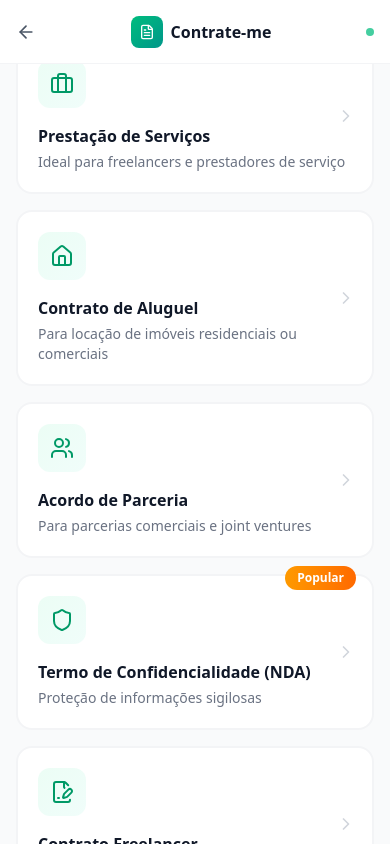
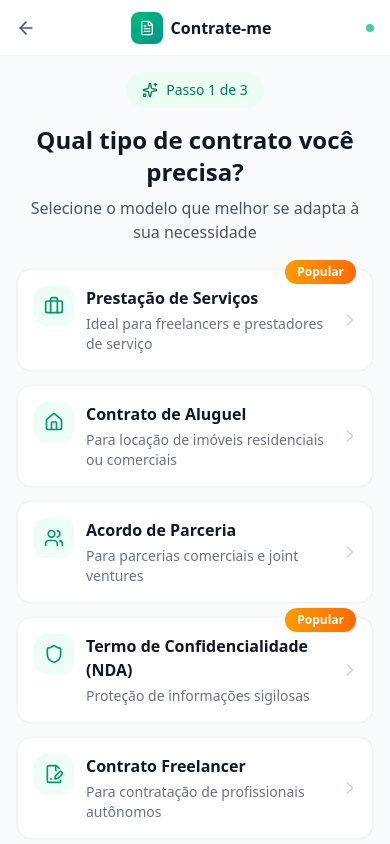
Before and after one commit to DanielHHEe/Meu-ia-inteligente, a React (Vite) app: page /chat in a window 390 px wide. Built offline with nearby package versions, Linux system fonts and the light colour scheme.

Commit message:
commit chat

```diff
--- a/src/Chat.jsx
+++ b/src/Chat.jsx
@@ -21,7 +21,6 @@ import {
   Clock,
   CreditCard,
 } from "lucide-react";
-
 // ==================== CONTRACT TYPES ====================
 const contractTypes = [
   {
@@ -67,11 +66,10 @@ const contractTypes = [
     popular: false,
   },
 ];
-
 // ==================== CHAT HEADER ====================
 const ChatHeader = () => {
   return (
-    <header className="fixed top-0 left-0 right-0 z-50 bg-white/95 backdrop-blur-md border-b border-gray-100 h-16">
+    <header className="fixed top-0 left-0 right-0 z-50 bg-white/95 backdrop-blur-md border-b border-gray-100 h-14 sm:h-16">
       <div className="max-w-5xl mx-auto px-4 sm:px-6 lg:px-8 h-full">
         <div className="flex items-center justify-between h-full">
           <Link
@@ -81,14 +79,12 @@ const ChatHeader = () => {
             <ArrowLeft className="w-5 h-5" />
             <span className="font-medium hidden sm:inline">Voltar</span>
           </Link>
-
           <div className="flex items-center gap-2">
             <div className="w-8 h-8 rounded-lg bg-gradient-to-br from-emerald-500 to-teal-600 flex items-center justify-center">
               <FileText className="w-4 h-4 text-white" />
             </div>
             <span className="font-bold text-gray-900">Contrate-me</span>
           </div>
-
           <div className="flex items-center gap-2 text-sm text-gray-500">
             <div className="w-2 h-2 rounded-full bg-emerald-500 animate-pulse" />
             <span className="hidden sm:inline">IA Online</span>
@@ -98,7 +94,6 @@ const ChatHeader = () => {
     </header>
   );
 };
-
 // ==================== CONTRACT TYPE SELECTOR ====================
 const ContractTypeSelector = ({ onSelect }) => {
   return (
@@ -107,7 +102,7 @@ const ContractTypeSelector = ({ onSelect }) => {
       animate={{ opacity: 1, y: 0 }}
       className="w-full max-w-4xl mx-auto"
     >
-      <div className="text-center mb-8">
+      <div className="text-center mb-6 sm:mb-8">
         <div className="inline-flex items-center gap-2 px-4 py-2 rounded-full bg-emerald-50 text-emerald-700 text-sm font-medium mb-4">
           <Sparkles className="w-4 h-4" />
           Passo 1 de 3
@@ -119,8 +114,7 @@ const ContractTypeSelector = ({ onSelect }) => {
           Selecione o modelo que melhor se adapta à sua necessidade
         </p>
       </div>
-
-      <div className="grid grid-cols-1 sm:grid-cols-2 lg:grid-cols-3 gap-4">
+      <div className="grid grid-cols-1 sm:grid-cols-2 lg:grid-cols-3 gap-3 sm:gap-4">
         {contractTypes.map((type, index) => (
           <motion.button
             key={type.id}
@@ -128,49 +122,44 @@ const ContractTypeSelector = ({ onSelect }) => {
             animate={{ opacity: 1, y: 0 }}
             transition={{ delay: index * 0.1 }}
             onClick={() => onSelect(type)}
-            className="group relative p-5 rounded-2xl border-2 border-gray-100 bg-white hover:border-emerald-500 hover:shadow-lg hover:shadow-emerald-500/10 transition-all duration-300 text-left"
+            className="group relative p-4 sm:p-5 rounded-2xl border-2 border-gray-100 bg-white hover:border-emerald-500 hover:shadow-lg hover:shadow-emerald-500/10 transition-all duration-300 text-left min-h-[80px] overflow-visible"
           >
             {type.popular && (
               <div className="absolute -top-2.5 right-4 px-3 py-1 bg-gradient-to-r from-amber-500 to-orange-500 text-white text-xs font-bold rounded-full">
                 Popular
               </div>
             )}
-            <div className="w-12 h-12 rounded-xl bg-gradient-to-br from-emerald-50 to-teal-50 flex items-center justify-center mb-4 group-hover:from-emerald-100 group-hover:to-teal-100 transition-colors">
-              <type.icon className="w-6 h-6 text-emerald-600" />
+            <div className="flex items-start gap-3 pr-6">
+              <div className="w-10 h-10 sm:w-12 sm:h-12 rounded-xl bg-gradient-to-br from-emerald-50 to-teal-50 flex items-center justify-center flex-shrink-0 group-hover:from-emerald-100 group-hover:to-teal-100 transition-colors">
+                <type.icon className="w-5 h-5 sm:w-6 sm:h-6 text-emerald-600" />
+              </div>
+              <div className="flex-1 min-w-0">
+                <h3 className="font-semibold text-gray-900 mb-1 group-hover:text-emerald-600 transition-colors break-words">
+                  {type.name}
+                </h3>
+                <p className="text-sm text-gray-500 break-words">{type.description}</p>
+              </div>
             </div>
-            <h3 className="font-semibold text-gray-900 mb-1 group-hover:text-emerald-600 transition-colors">
-              {type.name}
-            </h3>
-            <p className="text-sm text-gray-500">{type.description}</p>
-            <ChevronRight className="absolute right-4 top-1/2 -translate-y-1/2 w-5 h-5 text-gray-300 group-hover:text-emerald-500 group-hover:translate-x-1 transition-all" />
+            <ChevronRight className="absolute right-3 top-1/2 -translate-y-1/2 w-5 h-5 text-gray-300 group-hover:text-emerald-500 group-hover:translate-x-1 transition-all flex-shrink-0" />
           </motion.button>
         ))}
       </div>
     </motion.div>
   );
 };
-
 // ==================== MESSAGE BUBBLE ====================
 const MessageBubble = ({ message, isBot }) => {
   return (
     <motion.div
       initial={{ opacity: 0, y: 10 }}
       animate={{ opacity: 1, y: 0 }}
-      className={`flex gap-2 sm:gap-3 ${isBot ? "" : "flex-row-reverse"}`}
+      className={`flex gap-2 sm:gap-3 ${isBot ? "justify-start" : "justify-end"}`}
     >
-      <div
-        className={`flex-shrink-0 w-8 h-8 sm:w-9 sm:h-9 rounded-full flex items-center justify-center ${
-          isBot
-            ? "bg-gradient-to-br from-emerald-500 to-teal-600"
-            : "bg-gradient-to-br from-slate-700 to-slate-900"
-        }`}
-      >
-        {isBot ? (
+      {isBot && (
+        <div className="flex-shrink-0 w-8 h-8 sm:w-9 sm:h-9 rounded-full bg-gradient-to-br from-emerald-500 to-teal-600 flex items-center justify-center">
           <Bot className="w-4 h-4 sm:w-5 sm:h-5 text-white" />
-        ) : (
-          <User className="w-4 h-4 sm:w-5 sm:h-5 text-white" />
-        )}
-      </div>
+        </div>
+      )}
       <div
         className={`max-w-[75%] sm:max-w-[80%] px-3 sm:px-4 py-2.5 sm:py-3 rounded-2xl ${
           isBot
@@ -182,17 +171,21 @@ const MessageBubble = ({ message, isBot }) => {
           {message}
         </p>
       </div>
+      {!isBot && (
+        <div className="flex-shrink-0 w-8 h-8 sm:w-9 sm:h-9 rounded-full bg-gradient-to-br from-slate-700 to-slate-900 flex items-center justify-center">
+          <User className="w-4 h-4 sm:w-5 sm:h-5 text-white" />
+        </div>
+      )}
     </motion.div>
   );
 };
-
 // ==================== TYPING INDICATOR ====================
 const TypingIndicator = () => {
   return (
     <motion.div
       initial={{ opacity: 0, y: 10 }}
       animate={{ opacity: 1, y: 0 }}
-      className="flex gap-2 sm:gap-3"
+      className="flex gap-2 sm:gap-3 justify-start"
     >
       <div className="flex-shrink-0 w-8 h-8 sm:w-9 sm:h-9 rounded-full bg-gradient-to-br from-emerald-500 to-teal-600 flex items-center justify-center">
         <Bot className="w-4 h-4 sm:w-5 sm:h-5 text-white" />
@@ -219,27 +212,23 @@ const TypingIndicator = () => {
     </motion.div>
   );
 };
-
 // ==================== CHAT INPUT ====================
 const ChatInput = ({ value, onChange, onSend, disabled }) => {
   const textareaRef = useRef(null);
-
   const handleKeyDown = (e) => {
     if (e.key === "Enter" && !e.shiftKey) {
       e.preventDefault();
       onSend();
     }
   };
-
   useEffect(() => {
     if (textareaRef.current) {
       textareaRef.current.style.height = "auto";
       textareaRef.current.style.height = textareaRef.current.scrollHeight + "px";
     }
   }, [value]);
-
   return (
-    <div className="border-t border-gray-100 bg-white p-3 sm:p-4 flex-shrink-0 safe-area-bottom">
+    <div className="border-t border-gray-100 bg-white p-3 sm:p-4 flex-shrink-0" style={{ paddingBottom: "calc(12px + env(safe-area-inset-bottom, 0px))" }}>
       <div className="max-w-3xl mx-auto">
         <div className="flex items-end gap-2 bg-gray-50 rounded-2xl p-2 border border-gray-200 focus-within:border-emerald-500 focus-within:ring-2 focus-within:ring-emerald-500/20 transition-all">
           <textarea
@@ -250,12 +239,13 @@ const ChatInput = ({ value, onChange, onSend, disabled }) => {
             placeholder="Digite sua resposta..."
             disabled={disabled}
             rows={1}
-            className="flex-1 bg-transparent px-2 sm:px-3 py-2 text-sm sm:text-base text-gray-800 placeholder-gray-400 resize-none focus:outline-none min-h-[40px] max-h-32 overflow-y-auto"
+            style={{ fontSize: "16px" }}
+            className="flex-1 bg-transparent px-2 sm:px-3 py-2 text-gray-800 placeholder-gray-400 resize-none focus:outline-none min-h-[40px] max-h-32 overflow-y-auto"
           />
           <button
             onClick={onSend}
             disabled={disabled || !value.trim()}
-            className="flex-shrink-0 w-10 h-10 sm:w-11 sm:h-11 rounded-xl bg-gradient-to-r from-emerald-600 to-teal-600 text-white flex items-center justify-center hover:from-emerald-700 hover:to-teal-700 disabled:opacity-50 disabled:cursor-not-allowed transition-all duration-200 hover:scale-105 active:scale-95"
+            className="flex-shrink-0 w-10 h-10 rounded-xl bg-gradient-to-r from-emerald-600 to-teal-600 text-white flex items-center justify-center hover:from-emerald-700 hover:to-teal-700 disabled:opacity-50 disabled:cursor-not-allowed transition-all duration-200 hover:scale-105 active:scale-95"
           >
             {disabled ? (
               <Loader2 className="w-5 h-5 animate-spin" />
@@ -271,7 +261,6 @@ const ChatInput = ({ value, onChange, onSend, disabled }) => {
     </div>
   );
 };
-
 // ==================== PROGRESS SIDEBAR ====================
 const ProgressSidebar = ({ currentStep, contractType }) => {
   const steps = [
@@ -279,7 +268,6 @@ const ProgressSidebar = ({ currentStep, contractType }) => {
     { id: 2, name: "Informações", icon: Users },
     { id: 3, name: "Pagamento", icon: CreditCard },
   ];
-
   return (
     <div className="hidden lg:flex lg:flex-col w-72 bg-gradient-to-b from-slate-900 to-slate-800 text-white p-6 fixed left-0 top-16 bottom-0">
       <div className="mb-8">
@@ -293,7 +281,6 @@ const ProgressSidebar = ({ currentStep, contractType }) => {
           <p className="text-sm text-gray-400">Selecione um tipo</p>
         )}
       </div>
-
       <div className="space-y-4 flex-1">
         <h4 className="text-sm font-medium text-gray-400 uppercase tracking-wider">
           Progresso
@@ -334,7 +321,6 @@ const ProgressSidebar = ({ currentStep, contractType }) => {
           </div>
         ))}
       </div>
-
       <div className="mt-auto">
         <div className="p-4 rounded-xl bg-white/5 border border-white/10">
           <div className="flex items-center gap-2 text-emerald-400 mb-2">
@@ -350,16 +336,13 @@ const ProgressSidebar = ({ currentStep, contractType }) => {
     </div>
   );
 };
-
 // ==================== CHAT INTERFACE ====================
 const ChatInterface = ({ contractType, messages, isTyping, inputValue, setInputValue, onSendMessage }) => {
   const messagesEndRef = useRef(null);
   const messagesContainerRef = useRef(null);
-
   useEffect(() => {
     messagesEndRef.current?.scrollIntoView({ behavior: "smooth" });
   }, [messages, isTyping]);
-
   return (
     <div className="flex flex-col h-full">
       {/* Chat Header Info */}
@@ -380,14 +363,13 @@ const ChatInterface = ({ contractType, messages, isTyping, inputValue, setInputV
           </div>
         </div>
       </div>
-
       {/* Messages Area */}
       <div
         ref={messagesContainerRef}
         className="flex-1 overflow-y-auto p-3 sm:p-4 lg:p-6 min-h-0"
-        style={{ WebkitOverflowScrolling: 'touch' }}
+        style={{ WebkitOverflowScrolling: "touch" }}
       >
-        <div className="max-w-3xl mx-auto space-y-3 sm:space-y-4 pb-4">
+        <div className="max-w-3xl mx-auto space-y-3 sm:space-y-4 pt-2 pb-4">
           <AnimatePresence>
             {messages.map((msg, index) => (
               <MessageBubble key={index} message={msg.text} isBot={msg.isBot} />
@@ -397,7 +379,6 @@ const ChatInterface = ({ contractType, messages, isTyping, inputValue, setInputV
           <div ref={messagesEndRef} />
         </div>
       </div>
-
       {/* Input Area */}
       <ChatInput
         value={inputValue}
@@ -408,7 +389,6 @@ const ChatInterface = ({ contractType, messages, isTyping, inputValue, setInputV
     </div>
   );
 };
-
 // ==================== MAIN CHAT PAGE ====================
 const Chat = () => {
   const [currentStep, setCurrentStep] = useState(1);
@@ -416,8 +396,6 @@ const Chat = () => {
   const [messages, setMessages] = useState([]);
   const [inputValue, setInputValue] = useState("");
   const [isTyping, setIsTyping] = useState(false);
-
-  // Questions for contract generation (example for Prestação de Serviços)
   const contractQuestions = {
     "prestacao-servicos": [
       "Qual é o nome completo ou razão social do CONTRATANTE (quem vai pagar pelo serviço)?",
@@ -439,15 +417,11 @@ const Chat = () => {
       "Qual será o prazo de vigência?",
     ],
   };
-
   const [currentQuestionIndex, setCurrentQuestionIndex] = useState(0);
   const [answers, setAnswers] = useState([]);
-
   const handleSelectContract = (type) => {
     setSelectedContract(type);
     setCurrentStep(2);
-
-    // Start chat with welcome message
     const questions = contractQuestions[type.id] || contractQuestions.default;
     setTimeout(() => {
       setMessages([
@@ -466,23 +440,19 @@ const Chat = () => {
       }, 1500);
     }, 500);
   };
-
   const handleSendMessage = () => {
     if (!inputValue.trim() || isTyping) return;
-
     const userMessage = inputValue.trim();
-    setMessages((prev) => [...prev, { text: userMessage, isBot: false }]);
+    const newMessages = [...messages, { text: userMessage, isBot: false }];
+    setMessages(newMessages);
     setAnswers((prev) => [...prev, userMessage]);
     setInputValue("");
     setIsTyping(true);
-
     const questions =
       contractQuestions[selectedContract?.id] || contractQuestions.default;
     const nextIndex = currentQuestionIndex + 1;
-
     setTimeout(() => {
       setIsTyping(false);
-
       if (nextIndex < questions.length) {
         setMessages((prev) => [
           ...prev,
@@ -490,7 +460,6 @@ const Chat = () => {
         ]);
         setCurrentQuestionIndex(nextIndex);
       } else {
-        // All questions answered
         setMessages((prev) => [
           ...prev,
           {
@@ -502,15 +471,13 @@ const Chat = () => {
       }
     }, 1500);
   };
-
   return (
-    <div className="h-screen flex flex-col overflow-hidden bg-gray-50">
+    <div className="h-[100dvh] flex flex-col overflow-hidden bg-gray-50">
       <ChatHeader />
       <ProgressSidebar currentStep={currentStep} contractType={selectedContract} />
-
-      <main className="flex-1 pt-16 lg:pl-72 flex flex-col min-h-0 overflow-hidden">
+      <main className="flex-1 pt-14 sm:pt-16 lg:pl-72 flex flex-col min-h-0 overflow-hidden">
         {currentStep === 1 ? (
-          <div className="flex-1 flex items-center justify-center p-4 sm:p-6 lg:p-8 overflow-y-auto">
+          <div className="flex-1 flex items-start sm:items-center justify-center p-4 sm:p-6 lg:p-8 overflow-y-auto">
             <ContractTypeSelector onSelect={handleSelectContract} />
           </div>
         ) : (
@@ -527,5 +494,4 @@ const Chat = () => {
     </div>
   );
 };
-
 export default Chat;
```
